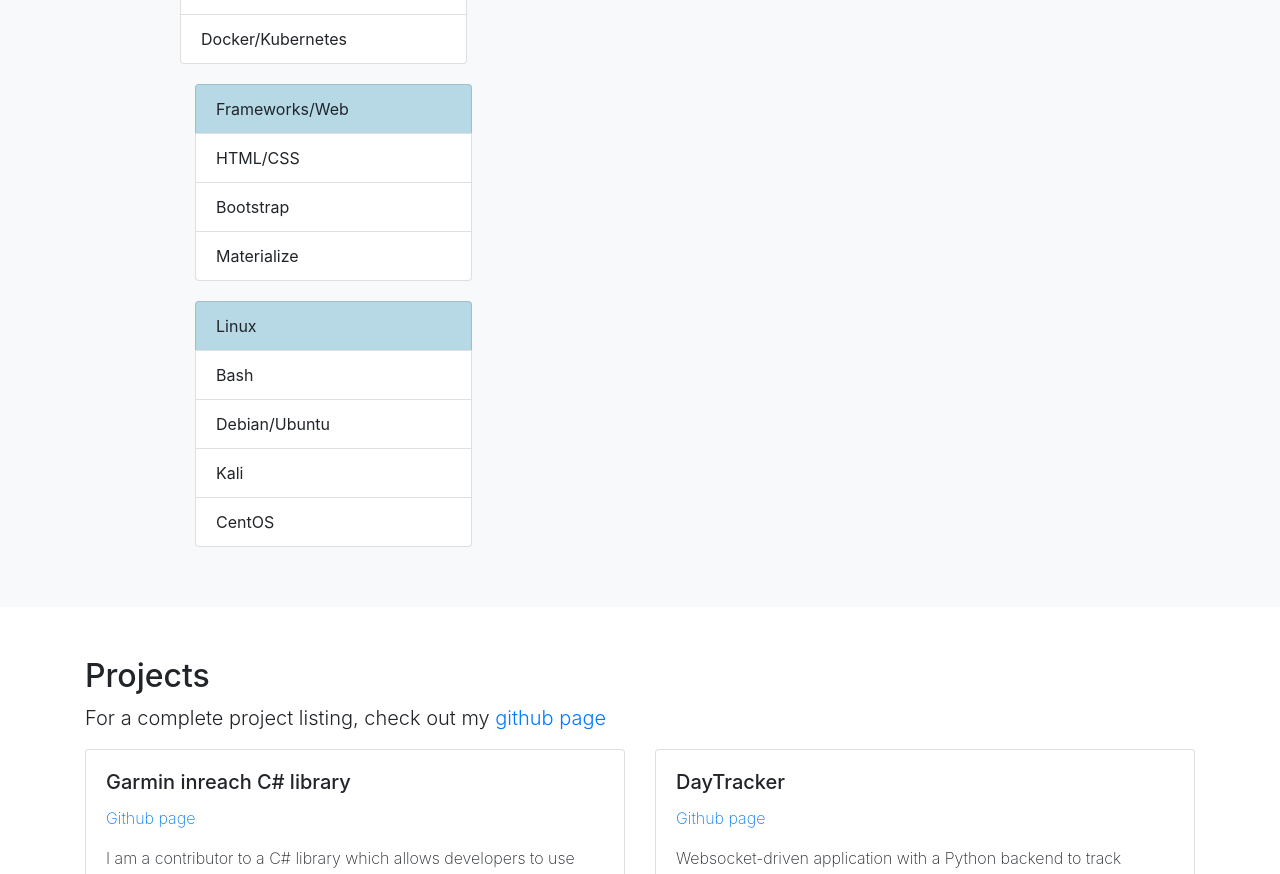
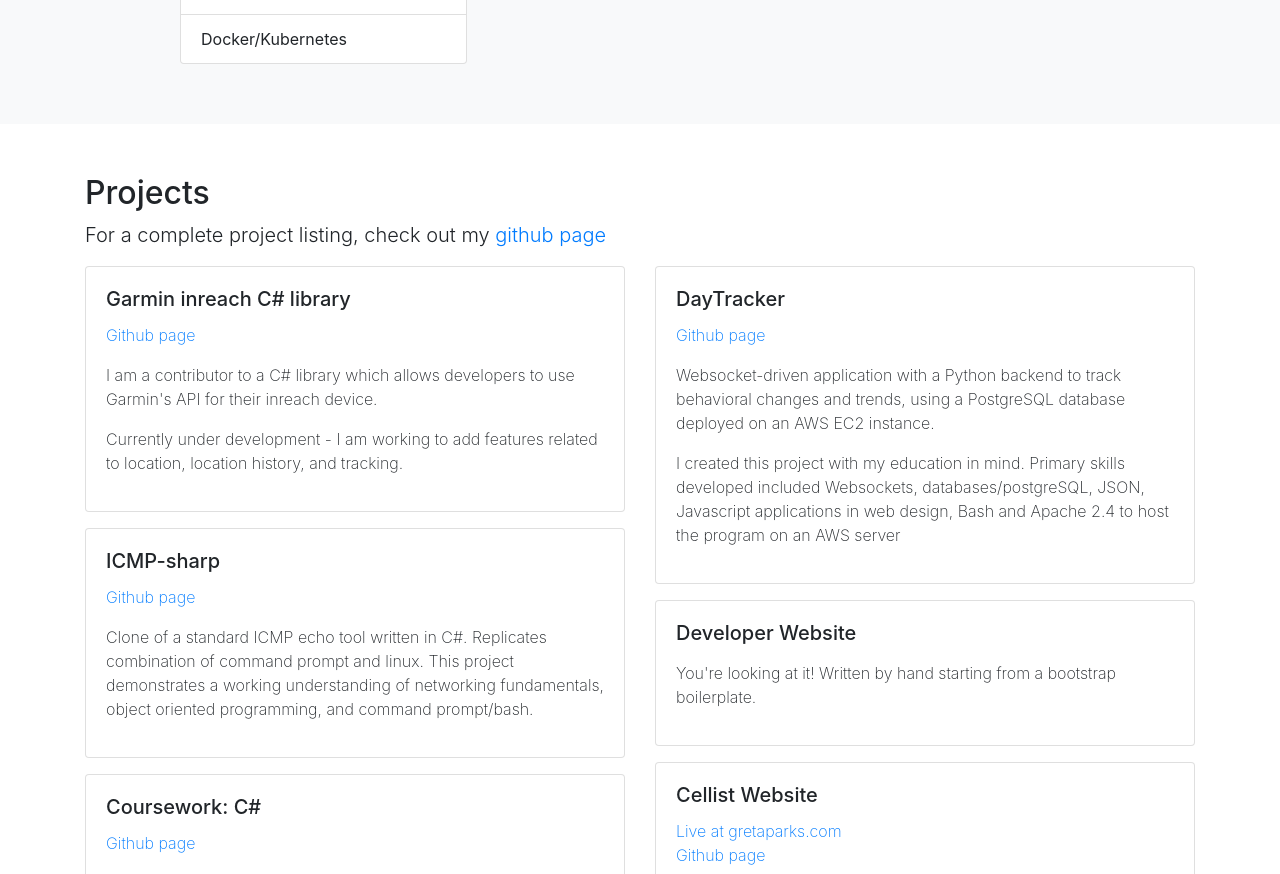
Before and after one commit to GretaP/DevWebbieSimple, a plain HTML site: page index.html in a window 1280 px wide. Shown: the part 1666-2540 px from the top of the page. Drawn offline with Linux system fonts and the light colour scheme.

Commit message:
Merge fix

```diff
--- a/index.html
+++ b/index.html
@@ -139,22 +139,6 @@
                                 <li class="list-group-item">CentOS</li>
                             </ul>
                         </div>
-                    </div>
-
-                    <div class="col-md-4">
-                        <ul class="list-group">
-                            <li class="list-group-item list-head">Frameworks/Web</li>
-                            <li class="list-group-item">HTML/CSS</li>
-                            <li class="list-group-item">Bootstrap</li>
-                            <li class="list-group-item">Materialize</li>
-                        </ul>
-                        <ul class="list-group">
-                            <li class="list-group-item list-head">Linux</li>
-                            <li class="list-group-item">Bash</li>
-                            <li class="list-group-item">Debian/Ubuntu</li>
-                            <li class="list-group-item">Kali</li>
-                            <li class="list-group-item">CentOS</li>
-                        </ul>
                     </div>
                 </div>
             </div>
```
